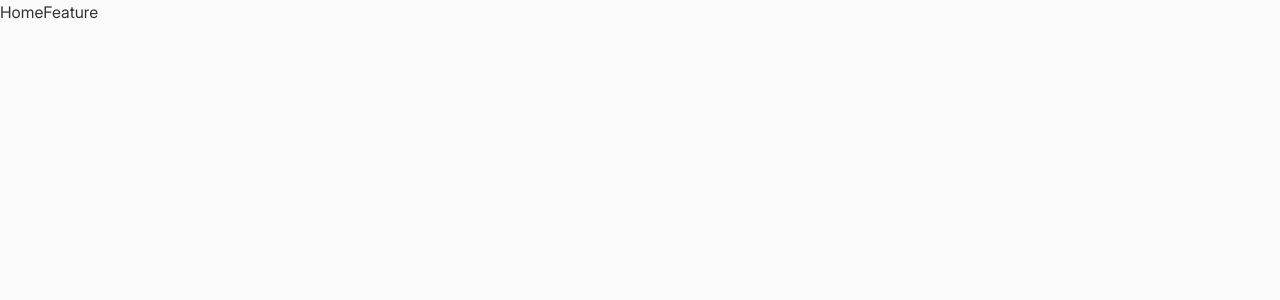
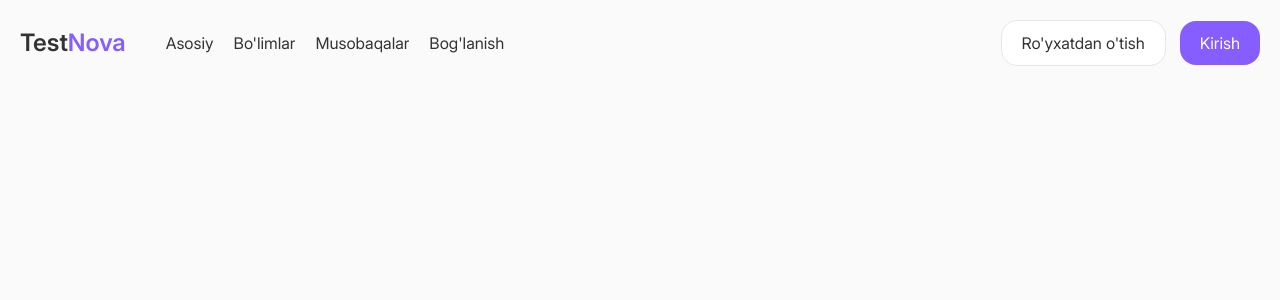
Before and after one commit to yaxyobekuz/testnova, a React (Vite) app: page / in a window 1280 px wide. Shown: the top 300 px of the page. Built offline with nearby package versions, Linux system fonts and the light colour scheme.

Commit message:
Add header component

```diff
--- a/src/components/layout/Header.jsx
+++ b/src/components/layout/Header.jsx
@@ -1,9 +1,81 @@
-import React from "react";
+import { Link } from "react-router-dom";
+
+// Components
+import Logo from "../common/Logo";
 
 const Header = () => {
   return (
     <header className="py-5">
-      <div className="container">Header</div>
+      <div className="container">
+        <div className="flex items-center justify-between">
+          {/* Left */}
+          <div className="flex items-center gap-10">
+            <Logo />
+
+            {/* Nav */}
+            <nav>
+              <ul className="flex items-center gap-5">
+                {/* Home */}
+                <li>
+                  <Link
+                    to="/"
+                    className="transition-colors duration-200 hover:text-primary-500"
+                  >
+                    Asosiy
+                  </Link>
+                </li>
+
+                {/* Categories */}
+                <li>
+                  <Link
+                    to="/bolimlar"
+                    className="transition-colors duration-200 hover:text-primary-500"
+                  >
+                    Bo'limlar
+                  </Link>
+                </li>
+
+                {/* Tournaments */}
+                <li>
+                  <Link
+                    to="/musobaqalar"
+                    className="transition-colors duration-200 hover:text-primary-500"
+                  >
+                    Musobaqalar
+                  </Link>
+                </li>
+
+                {/* Contact */}
+                <li>
+                  <Link
+                    to="/boglanish"
+                    className="transition-colors duration-200 hover:text-primary-500"
+                  >
+                    Bog'lanish
+                  </Link>
+                </li>
+              </ul>
+            </nav>
+          </div>
+
+          {/* Auth links */}
+          <div className="flex items-center gap-3.5">
+            <Link
+              to="/hisob/royxatdan-otish"
+              className="bg-white px-5 py-2.5 border rounded-2xl transition-colors duration-200 hover:bg-primary-500/5"
+            >
+              Ro'yxatdan o'tish
+            </Link>
+
+            <Link
+              to="/hisob/kirish"
+              className="bg-primary-500 px-5 py-2.5 text-white rounded-2xl transition-colors duration-200 hover:bg-primary-700"
+            >
+              Kirish
+            </Link>
+          </div>
+        </div>
+      </div>
     </header>
   );
 };
--- a/src/features/home/index.jsx
+++ b/src/features/home/index.jsx
@@ -1,5 +1,11 @@
+import Header from "../../components/layout/Header";
+
 const HomeFeature = () => {
-  return <div>HomeFeature</div>;
+  return (
+    <div>
+      <Header />
+    </div>
+  );
 };
 
 export default HomeFeature;
--- a/src/layouts/MainLayout.jsx
+++ b/src/layouts/MainLayout.jsx
@@ -1,5 +1,3 @@
-import React from "react";
-
 // Router
 import { Outlet } from "react-router-dom";
 
```
